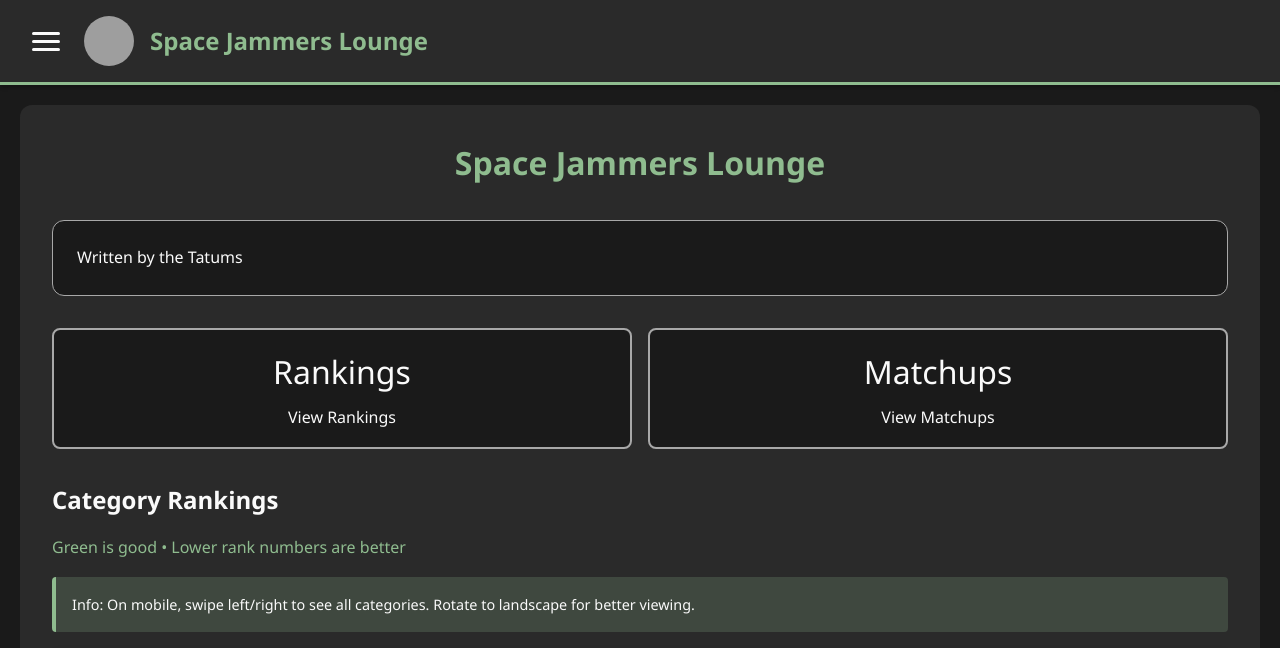
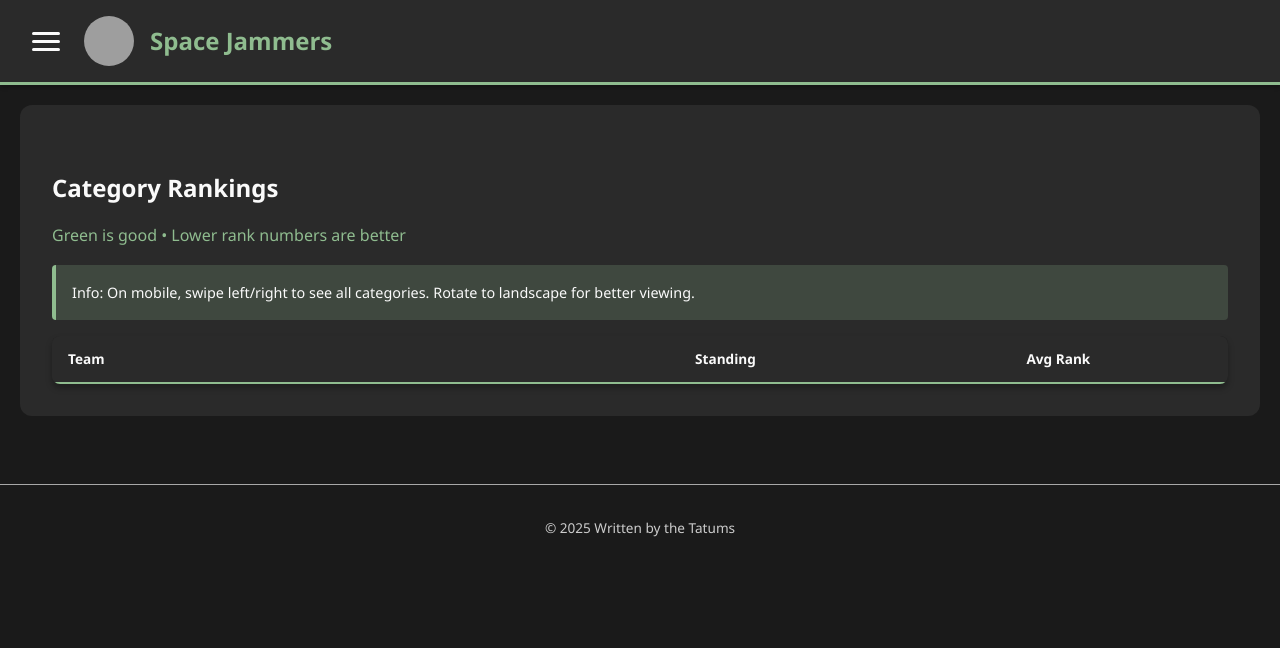
Before and after one commit to NathanEmb/space-jam-dashboard, a FastAPI app: template src/frontend/templates/index.html in a window 1280 px wide. Shown: the top 648 px of the page. After the commit the page ends 537 px from the top, so only its background shows below. Run offline with FastAPI, Linux system fonts and the light colour scheme; the template is opened without the code that fills it, so the values that code supplies are empty; parts of the project's set-up code (start-up, migrations or seed data) failed here and were passed over; grey boxes are pictures that could not be loaded.

Commit message:
better header, removed emoji

```diff
--- a/src/frontend/templates/base.html
+++ b/src/frontend/templates/base.html
@@ -229,10 +229,10 @@
             margin: 0;
         }
 
-        /* Hide logo text on mobile */
+        /* Smaller logo text on mobile */
         @media (max-width: 600px) {
             .nav-logo h1 {
-                display: none;
+                font-size: 1.5rem;
             }
         }
 
@@ -345,7 +345,7 @@
 
                 <a href="/" class="nav-logo">
                     <img src="https://spacejam-dashboard.s3.us-east-2.amazonaws.com/assets/the-last-spacejam.jpg" alt="Space Jammers Logo">
-                    <h1>Space Jammers Lounge</h1>
+                    <h1>Space Jammers</h1>
                 </a>
             </div>
         </div>
--- a/src/frontend/templates/index.html
+++ b/src/frontend/templates/index.html
@@ -199,25 +199,6 @@
 
 {% block content %}
 <div class="main-content">
-    <div class="page-header">
-        <h1>Space Jammers Lounge</h1>
-    </div>
-
-    <div class="welcome-section">
-        <p>Written by the Tatums</p>
-    </div>
-
-    <div class="quick-links">
-        <a href="#rankings" class="quick-link">
-            <div class="quick-link-icon">Rankings</div>
-            <div>View Rankings</div>
-        </a>
-        <a href="/matchup/0" class="quick-link">
-            <div class="quick-link-icon">Matchups</div>
-            <div>View Matchups</div>
-        </a>
-    </div>
-
     <div id="rankings" class="section-header">
         <h2>Category Rankings</h2>
         <p style="color: var(--primary-green); margin-bottom: 0.5rem;">Green is good • Lower rank numbers are better</p>
--- a/src/frontend/templates/matchup.html
+++ b/src/frontend/templates/matchup.html
@@ -258,7 +258,7 @@
     </div>
 
     <div class="matchup-selector">
-        <h3>📋 Select Matchup</h3>
+        <h3></i> Select Matchup</h3>
 
         <!-- Mobile dropdown selector -->
         <div class="mobile-selector">
```
